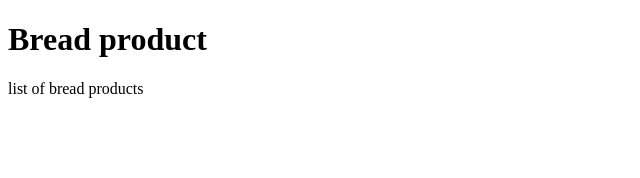
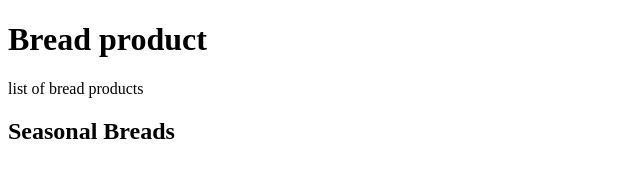
Before and after one commit to mateuszk88/com.bread.demo, a plain HTML site: page WebContent/index.html in a window 1280 px wide. Shown: the whole page, without its empty margins (0-640 px from the left). Drawn offline with Linux system fonts and the light colour scheme.

Commit message:
add seasonal

```diff
--- a/WebContent/index.html
+++ b/WebContent/index.html
@@ -8,5 +8,7 @@
 <body>
 	<h1>Bread product</h1>
 	<p>list of bread products</p>
+
+	<h2>Seasonal Breads</h2>
 </body>
 </html>
```
